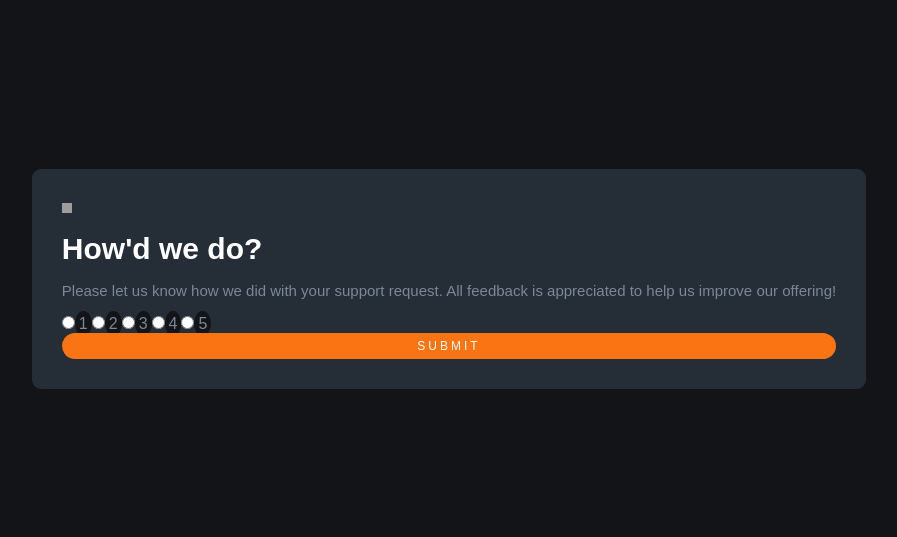
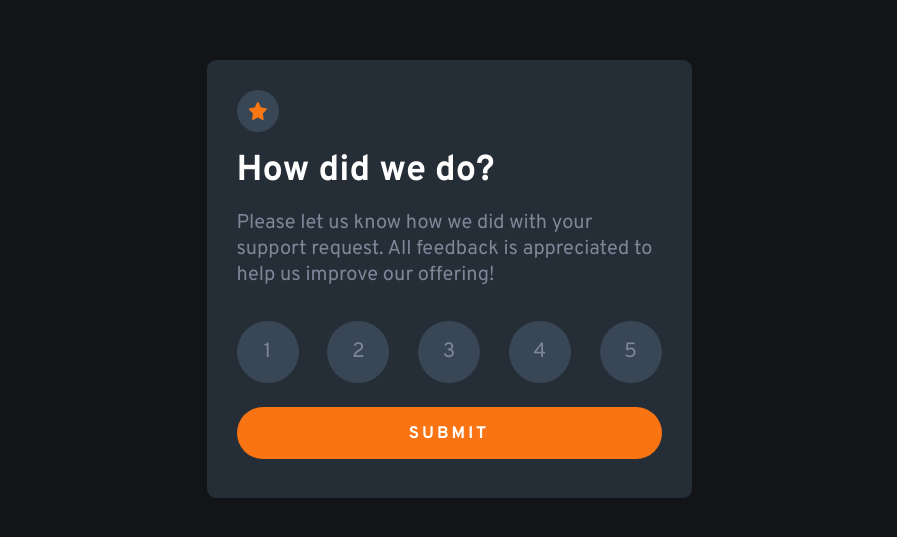
Before and after one commit to ananfito/interactive-rating-component, a React (Vite) app: page / in a window 1280 px wide. Shown: the part 121-658 px from the top of the page, without its empty margins (191-1088 px from the left). Built offline with nearby package versions, Linux system fonts and the light colour scheme; grey boxes are pictures that could not be loaded.

Commit message:
add functionality to app, app complete

```diff
--- a/index.html
+++ b/index.html
@@ -3,7 +3,12 @@
   <head>
     <meta charset="UTF-8" />
     <meta name="viewport" content="width=device-width, initial-scale=1.0" />
-    <title>Tell us how we did</title>
+    <link rel="icon" href="src/assets/icon-star.svg">
+    <!-- Google Fonts -->
+    <link rel="preconnect" href="https://fonts.googleapis.com">
+    <link rel="preconnect" href="https://fonts.gstatic.com" crossorigin>
+    <link href="https://fonts.googleapis.com/css2?family=Overpass:wght@400;700&display=swap" rel="stylesheet">
+    <title>Rate our service</title>
   </head>
   <body>
     <div id="root"></div>
--- a/src/App.css
+++ b/src/App.css
@@ -3,45 +3,164 @@
   padding: 0;
 }
 
-.form-container {
-  margin: 0 2em;
+
+/* BASE STYLES */
+
+.container {
+  margin: 0 1.5em;
   background-color: var(--neutral-dark-blue);
   padding: 2em;
   border-radius: 9px;
+  max-width: 425px;
+}
+
+
+/* FORM */
+
+.star-icon-container {
+  display: flex;
+  justify-content: center;
+  align-items: center;
+  background-color: var(--neutral-blue-grey);
+  padding: .75rem;
+  border-radius: 100%;
+  width: 18px;
+  height: 18px;
 }
 
 #star-icon {
-  width: 10px;
-  height: 10px;
+  width: 100%;
+  height: 100%;
 }
 
-.form-container--title, .form-container--text {
+.form-container--title,
+.form-container--text {
   margin: 1rem 0;
 }
 
-.form-container--text, .form--label {
+.form-container--text,
+.form--label {
   color: var(--neutral-med-grey)
 }
 
+.form-container--form {
+  display: flex;
+  flex-direction: column;
+}
+
+.form-container--form__labels {
+  display: flex;
+  align-items: center;
+  justify-content: space-between;
+  margin: 1em 0;
+}
+
 .form--label {
-  background-color: var(--neutral-vry-drk-blue);
-  padding: .25em;
-  border-radius: 50%;
+  background-color: var(--neutral-blue-grey);
+  padding: 1.05rem;
+  border-radius: 100%;
   width: 10px;
   height: 10px;
   font-size: 1rem;
+  text-align: center;
+  display: flex;
+  align-items: center;
+  justify-content: center;
+  margin-top: .1em;
+  cursor: pointer;
+}
+
+.form--label:hover {
+  color: var(--neutral-white);
+  background-color: var(--neutral-med-grey);
+}
+
+.selected, .selected:hover {
+  background-color: var(--primary-orange);
+  color: var(--neutral-white)
+}
+
+.form--label > input {
+  display: none;
 }
 
 .form-btn {
   border: none;
   background-color: var(--primary-orange);
   font-family: inherit;
-  font-size: .75rem;
+  font-size: .85rem;
+  font-weight: var(--fw-bold);
   color: var(--neutral-white);
   text-align: center;
   border-radius: 50px;
-  padding: .5em 3em;
+  padding: .95em 3em;
   text-transform: uppercase;
   letter-spacing: 3px;
   width: 100%;
+  margin: .5em auto;
+  cursor: pointer;
 }
+
+.form-btn:hover {
+  color: var(--primary-orange);
+  background-color: var(--neutral-white);
+}
+
+
+/* CONFIRMATION MESSAGE */
+
+.confirmation-container {
+  margin: 0 auto;
+  text-align: center;
+  padding: 1.5em;
+  background-color: var(--neutral-dark-blue);
+  border-radius: 9px;
+
+}
+
+.img-container {
+  margin: 1em auto;
+}
+
+.confirmation--selection {
+  background-color: var(--neutral-blue-grey);
+  color: var(--primary-orange);
+  font-size: 1.05rem;
+  margin: 1.75em 0;
+  padding: .5em .25em;
+  border-radius: 20px;
+}
+
+.confirmation--title {
+  margin: .5em 0;
+}
+
+.confirmation--text {
+  color: var(--neutral-med-grey)
+}
+
+
+/* MEDIA QUERIES */
+
+@media (min-width: 430px) {
+  .form-container--title,
+  .confirmation--title {
+    font-size: 2.25rem;
+  }
+
+  .form-container--text,
+  .confirmation--text,
+  .confirmation--selection {
+    font-size: 1.25rem;
+  }
+
+  .form--label {
+    font-size: 1.3rem;
+    padding: 1.25em;
+  }
+
+  .form-btn {
+    font-size: 1.05rem;
+  }
+
+}
--- a/src/App.jsx
+++ b/src/App.jsx
@@ -1,27 +1,45 @@
 import { useState } from 'react'
 import './App.css'
+import Form from './Form.jsx'
+import Confirmation from './Confirmation.jsx'
 
 function App() {
+  const [formData, setFormData] = useState(({
+    formValue: 0,
+    formSubmitted: false
+  }))
+
+  function handleChange(event) {
+    const {value} = event.target
+    setFormData(prevFormData => ({
+      ...prevFormData,
+      formValue: value
+    }))
+  }
+
+  function handleSubmit(event) {
+      event.preventDefault()
+      console.log(formData)
+      console.log('subtmit btn clicked')
+      setFormData(prevFormData => ({
+        ...prevFormData,
+        formSubmitted: true
+      }))
+  }
 
   return (
-    <div className="form-container">
-      <img id='star-icon' src="./assets/icon-star.svg" alt="star icon" width='10px' height='10px' />
-      <h1 className='form-container--title'>How'd we do?</h1>
-      <p className='form-container--text'>Please let us know how we did with your support request. All feedback is appreciated to help us improve our offering!</p>
-      <form action="" className='form-container--form'>
-        <input type="radio" name="rating-one" id="rating-one" value={1} />
-        <label className='form--label' htmlFor="rating-one">1</label>
-        <input type="radio" name="rating-two" id="rating-two" value={2} />
-        <label className='form--label' htmlFor="rating-two">2</label>
-        <input type="radio" name="rating-three" id="rating-three" value={3} />
-        <label className='form--label' htmlFor="rating-three">3</label>
-        <input type="radio" name="rating-four" id="rating-four" value={4} />
-        <label className='form--label' htmlFor="rating-four">4</label>
-        <input type="radio" name="rating-five" id="rating-five" value={5} />
-        <label className='form--label' htmlFor="rating-five">5</label>
-        <button className='form-btn'>Submit</button>
-      </form>
-    </div>
+    <main className='container'>
+      {formData.formSubmitted ?
+        <Confirmation
+          selectedValue={formData.formValue}
+        /> :
+        <Form
+          formData={formData}
+          handleChange={handleChange}
+          handleSubmit={handleSubmit}
+        />
+      }
+    </main>
   )
 }
 
--- /dev/null
+++ b/src/Confirmation.jsx
@@ -0,0 +1,13 @@
+export default function Confirmation (props) {
+    const { selectedValue } = props
+    return (
+        <div className="confirmation-container">
+            <div className="img-container">
+                <img src="src/assets/illustration-thank-you.svg" alt="" />
+            </div>
+            <p className="confirmation--selection">You selected {selectedValue} out of 5</p>
+            <h1 className="confirmation--title">Thank you!</h1>
+            <p className="confirmation--text">We appreciate you taking the time to give a rating. If you ever need more support, don't hesitate to get in touch!</p>
+        </div>
+    )
+}
--- /dev/null
+++ b/src/Form.jsx
@@ -0,0 +1,70 @@
+import { useState } from 'react'
+
+export default function Form(props) {
+    const { formData, handleChange, handleSubmit } = props
+
+    return (
+        <div className="form-container">
+            <div className="star-icon-container">
+                <img id='star-icon' src="src/assets/icon-star.svg" alt="star icon" />
+            </div>
+            <h1 className='form-container--title'>How did we do?</h1>
+            <p className='form-container--text'>Please let us know how we did with your support request. All feedback is appreciated to help us improve our offering!</p>
+            <form onSubmit={handleSubmit} className='form-container--form'>
+
+                <div className='form-container--form__labels'>
+                <label className={formData.formValue === '1' ? 'form--label selected' : 'form--label'} htmlFor="rating-one">1
+                    <input
+                    type="radio"
+                    name="rating"
+                    id="rating-one"
+                    value={1}
+                    onChange={handleChange}
+                    />
+                </label>
+
+                <label className={formData.formValue === '2' ? 'form--label selected' : 'form--label'} htmlFor="rating-two">2
+                    <input
+                    type="radio"
+                    name="rating"
+                    id="rating-two"
+                    value={2}
+                    onChange={handleChange}
+                    />
+                </label>
+
+                <label className={formData.formValue === '3' ? 'form--label selected' : 'form--label'} htmlFor="rating-three">3
+                    <input
+                    type="radio"
+                    name="rating"
+                    id="rating-three"
+                    value={3}
+                    onChange={handleChange}
+                    />
+                </label>
+
+                <label className={formData.formValue === '4' ? 'form--label selected' : 'form--label'} htmlFor="rating-four">4
+                    <input
+                    type="radio"
+                    name="rating"
+                    id="rating-four"
+                    value={4}
+                    onChange={handleChange}
+                    />
+                </label>
+
+                <label className={formData.formValue === '5' ? 'form--label selected' : 'form--label'} htmlFor="rating-five">5
+                    <input
+                    type="radio"
+                    name="rating"
+                    id="rating-five"
+                    value={5}
+                    onChange={handleChange}
+                    />
+                </label>
+                </div>
+                <button className='form-btn'>Submit</button>
+            </form>
+        </div>
+    )
+}
--- a/src/index.css
+++ b/src/index.css
@@ -4,6 +4,7 @@
   --neutral-white: hsl(0, 0%, 100%);
   --neutral-light-grey: hsl(217, 12%, 63%);
   --neutral-med-grey: hsl(216, 12%, 54%);
+  --neutral-blue-grey: hsl(213, 20%, 28%);
   --neutral-dark-blue: hsl(213, 19%, 18%);
   --neutral-vry-drk-blue: hsl(216, 12%, 8%);
 
```
